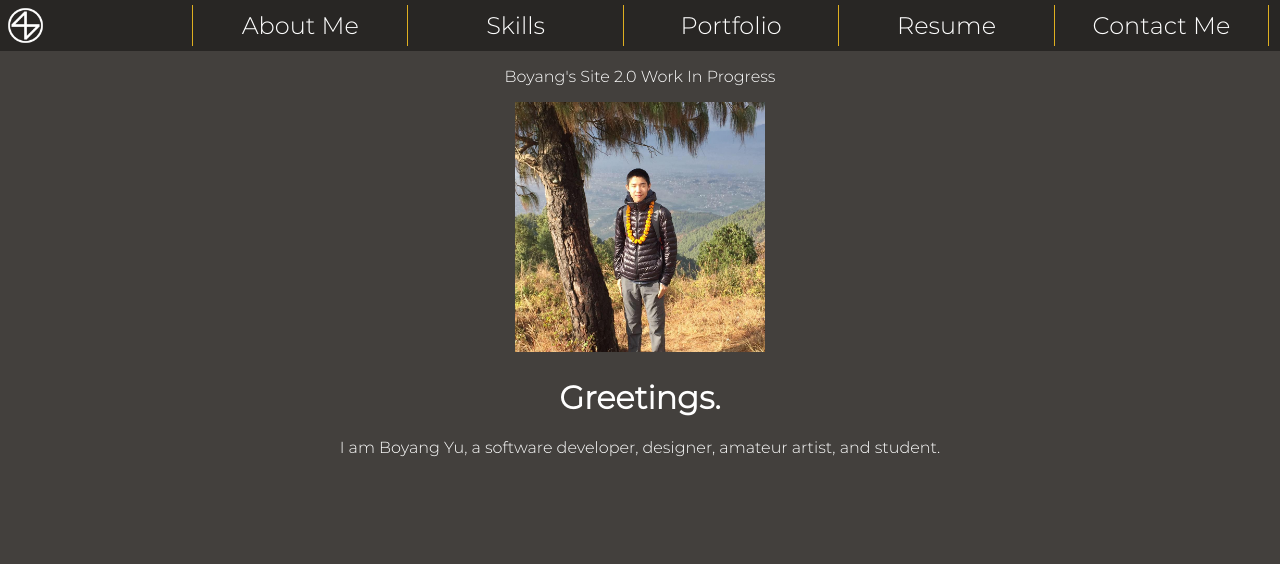
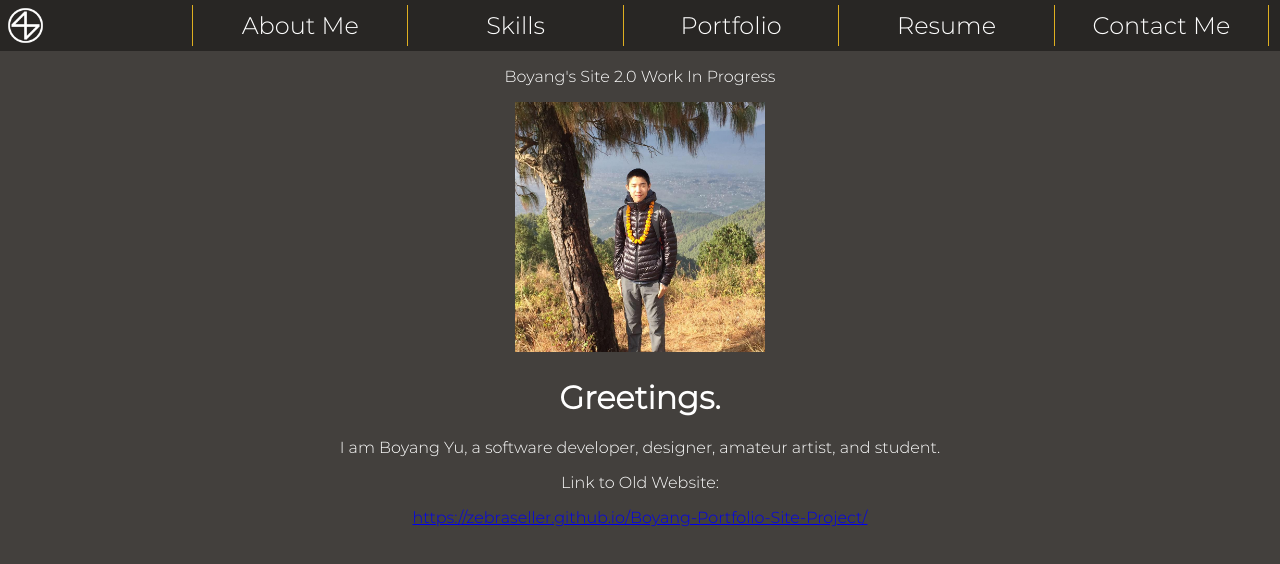
Before and after one commit to ZebraSeller/boyang-portfolio-2, a React (Create React App) app: page /resume in a window 1280 px wide. Shown: the top 564 px of the page. Built offline with nearby package versions, Linux system fonts and the light colour scheme.

Commit message:
Added Link to Old Website

```diff
--- a/src/general_comps/nav_bar_button.css
+++ b/src/general_comps/nav_bar_button.css
@@ -18,7 +18,7 @@
   user-select: none;
 }
 .button:hover {
-  background-color: hsl(30, 5%, 15%);
+  background-color: hsl(30, 5%, 17%);
   color: hsl(45, 75%, 50%);
 
 }
--- a/src/page_comps/home.js
+++ b/src/page_comps/home.js
@@ -11,8 +11,11 @@ function App() {
       <img src = {boyang1} width = "250px"/>
       <h1>Greetings.</h1>
       <p>I am Boyang Yu, a software developer, designer, amateur artist, and student.</p>
+      <p>Link to Old Website: </p>
+      <a href="https://zebraseller.github.io/Boyang-Portfolio-Site-Project/">https://zebraseller.github.io/Boyang-Portfolio-Site-Project/</a>
       <div className="place-holder"></div>
       <h1>Bottom Text</h1>
+
     </div>
   );
 }
```
